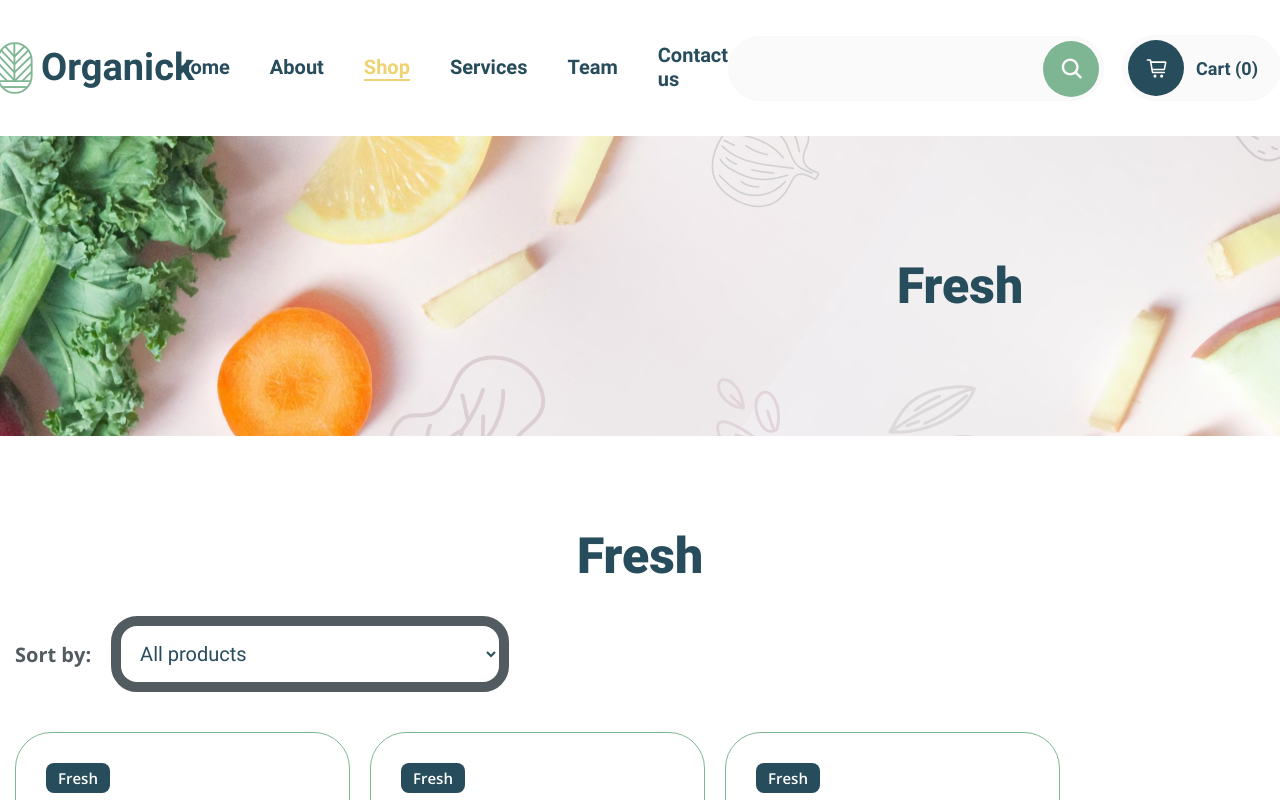
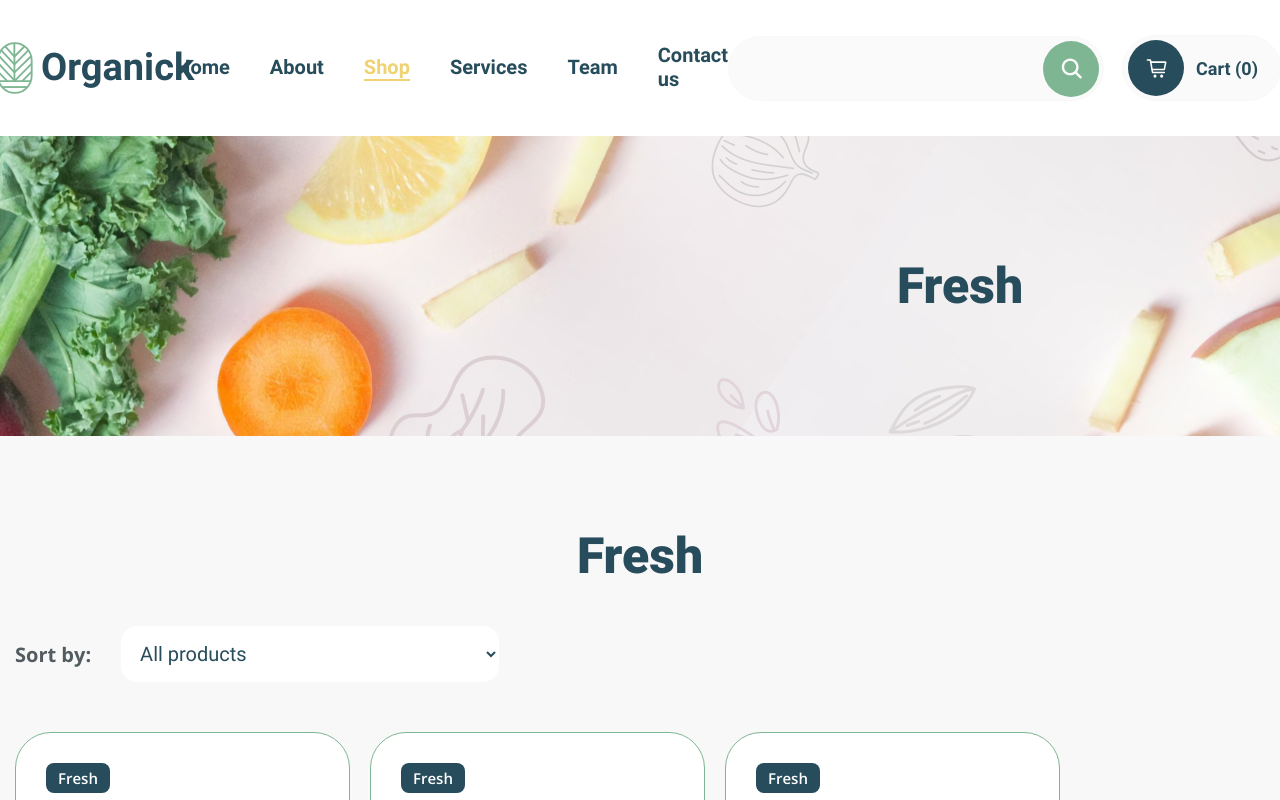
Before and after one commit to Anikonov-A/hillel_diploma_project, a React (Create React App) app: page /products/fresh in a window 1280 px wide. Shown: the top 800 px of the page. Built offline with nearby package versions, Linux system fonts and the light colour scheme.

Commit message:
fix issues

```diff
--- a/src/components/App/imports.js
+++ b/src/components/App/imports.js
@@ -12,7 +12,7 @@ import ChangeLogPage from '../../pages/ChangeLogPage/ChangeLogPage';
 import LicencesPage from '../../pages/LicencesPage/LicencesPage';
 import PasswordPage from '../../pages/PasswordPage/PasswordPage';
 import Subscription from '../Subscription/Subscription';
-import CategoryPage from '../../pages/CategoryPage/CategoryPage';
+import CategoryPage from '@/pages/CategoryPage/CategoryPage';
 import ProductPage from "../ProductPage/ProductPage";
 import ServiceSinglePage from "../../pages/ServiceSinglePage/ServiceSinglePage";
 export {
--- a/src/components/ProductCard/ProductCard.jsx
+++ b/src/components/ProductCard/ProductCard.jsx
@@ -2,6 +2,7 @@ import './ProductCard.scss';
 import {Link} from 'react-router-dom';
 import {AddBtn} from '../Buttons/Buttons';
 function ProductCard ({data, category}) {
+
     function scroll(){
         window.scrollTo(0,0)
     }
--- a/src/components/SortForm/SortForm.scss
+++ b/src/components/SortForm/SortForm.scss
@@ -16,10 +16,10 @@
     color: var(--main-color);
     background: var(--white-color);
     border-radius: var(--border-radius-button);
-    outline: 10px solid var(--paragraph-color);
+    //outline: 10px solid var(--paragraph-color);
     transition: all .3s ease-in-out;
     &:focus{
-      outline: 10px solid var(--secondary-color);
+      outline: 1px solid var(--secondary-color);
     }
   }
 }
--- a/src/pages/CategoryPage/CategoryPage.jsx
+++ b/src/pages/CategoryPage/CategoryPage.jsx
@@ -6,7 +6,7 @@ function CategoryPage () {
     const { category } = useParams();
 
     return (
-        <div className="wrapper">
+        <div className="wrapper bg-category">
             <StyleGuide titleText={category} backgroundClass="bg-about_us"/>
             <CategoryProducts></CategoryProducts>
         </div>
--- a/src/pages/CategoryPage/CategoryPage.scss
+++ b/src/pages/CategoryPage/CategoryPage.scss
@@ -2,3 +2,6 @@
   color: red;
   font-size: 30px;
 }
+.bg-category{
+  background-color: var(--grey-bg-color);
+}
```
